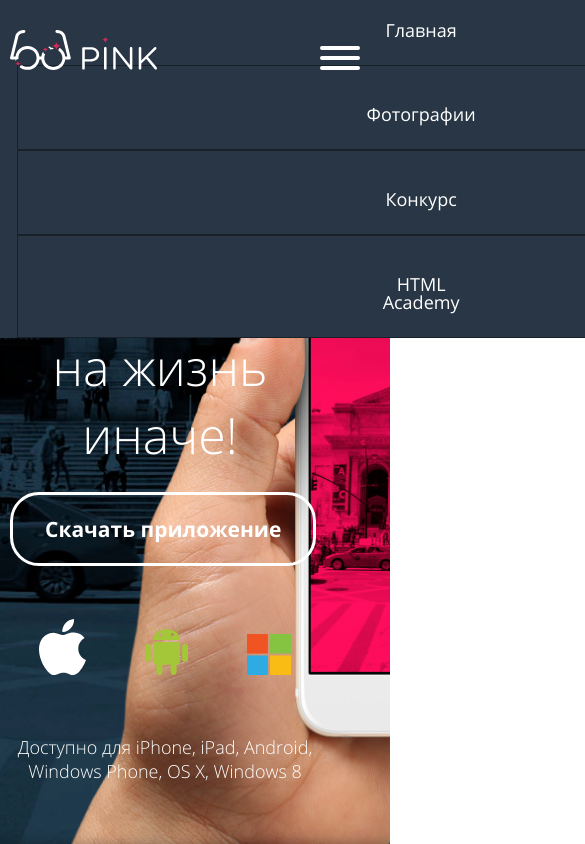
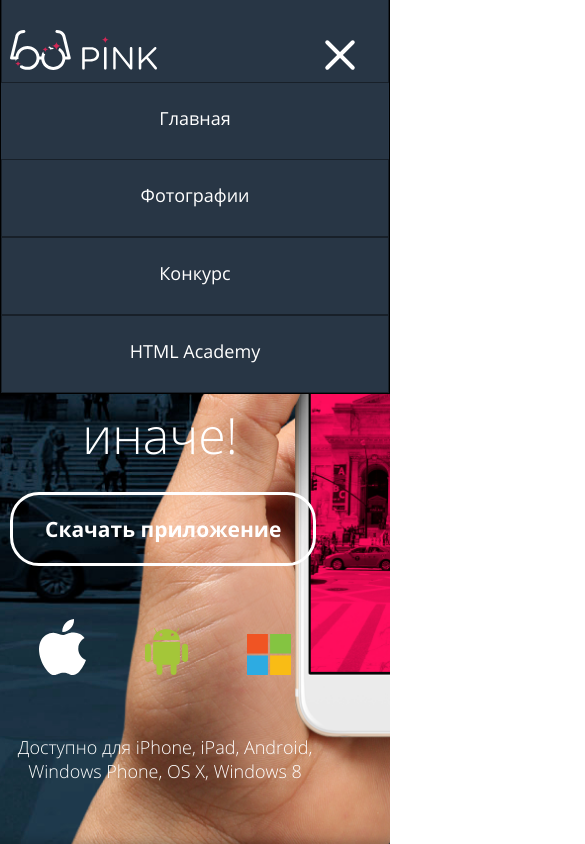
Before and after one commit to petbog/newpink, a website: page source/index.html in a window 390 px wide. Both pictures are taken after a click on the button 340 px from the left and 58 px from the top of the page. Shown: the top 844 px of the page, 585 px wide, since content can reach past the window. Drawn offline with nearby package versions, Linux system fonts and the light colour scheme; files that its build step writes are made by us from their sources.

Commit message:
навигация для 850

```diff
--- a/source/index.html
+++ b/source/index.html
@@ -21,6 +21,7 @@
             <span></span>
           </button>
           <ul class="list">
+            <li class="header__nav-list disabel"></li>
             <li class="header__nav-list activ"><a href="#">Главная</a></li>
             <li class="header__nav-list"><a href="catalog.html">Фотографии</a></li>
             <li class="header__nav-list"><a href="form.html">Конкурс</a></li>
--- a/source/js/script.js
+++ b/source/js/script.js
@@ -7,6 +7,6 @@ $(document).ready(function(){
   });
 
   $('.header__nav-btn').on('click',function(){
-    $('.list').toggleClass('list--activ');
+    $('.list,.header__nav-btn').toggleClass('list--activ');
   });
 });
--- a/source/less/block/header.less
+++ b/source/less/block/header.less
@@ -128,17 +128,35 @@
   background-color: #FFFFFF;
   border-radius:3px ;
 }
+.header__nav-btn.list--activ::before{
+  transform: rotate(-45deg);
+  top:17px;
+}
+.header__nav-btn.list--activ::after{
+  transform: rotate(45deg);
+  bottom: 23px;
+}
+.header__nav-btn.list--activ span {
+  transform: scale(0);
+}
+.disabel{
+  visibility: hidden;
+}
 
 // адаптив
 
 @media(max-width:850px){
   .header__nav ul{
     position: absolute;
-    top: -70%;
-    left: -6%;
+    top: -76%;
+    left: 0;
     display: inline-block;
     background-color: #283645;
     transition: all .5s;
+    width: 100%;
+    line-height: 70px;
+    padding: 28px 0 0 0;
+    border: 1px solid black;
   }
   .header__nav-btn{
     display: block;
@@ -150,28 +168,16 @@
     margin-left:0;
   }
   .header__nav-list{
-    padding: 39px 318px 26px 391px;
     border: 1px solid #182029;
   }
   .activ{
     border: none;
   }
   .list.list--activ{
-    top:-8%;
+    top:-12%;
+  }
+  .disabel{
+    visibility:visible;
+    height: 105px;
   }
 }
-@media(max-width:830px){
-  .header__nav-list{
-    padding: 39px 318px 26px 372px;
-  }
-}
-@media(max-width:810px){
-  .header__nav-list{
-    padding: 39px 318px 26px 349px;
-  }
-}
-// @media(max-width:789px){
-//   .header__nav-list{
-//     padding: 39px 318px 26px 37px;
-//   }
-// }
```
